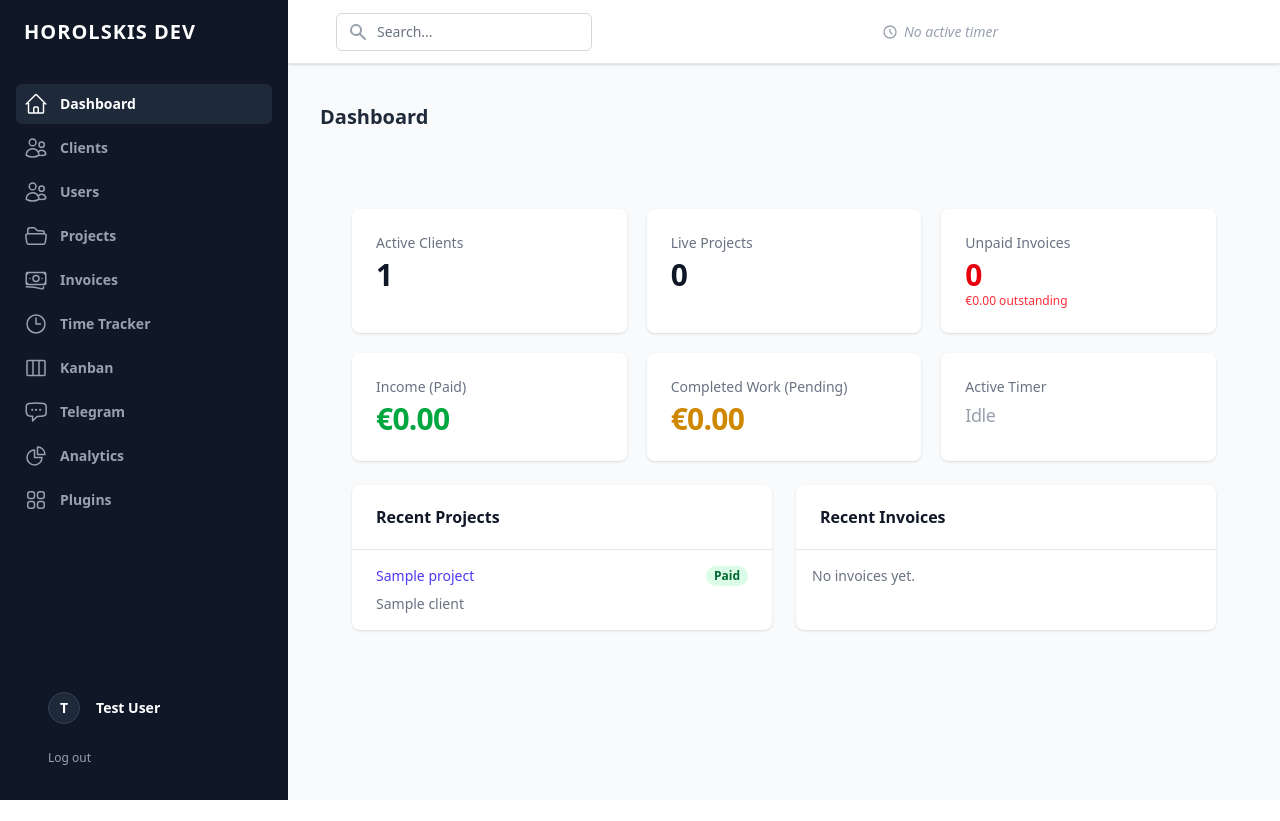
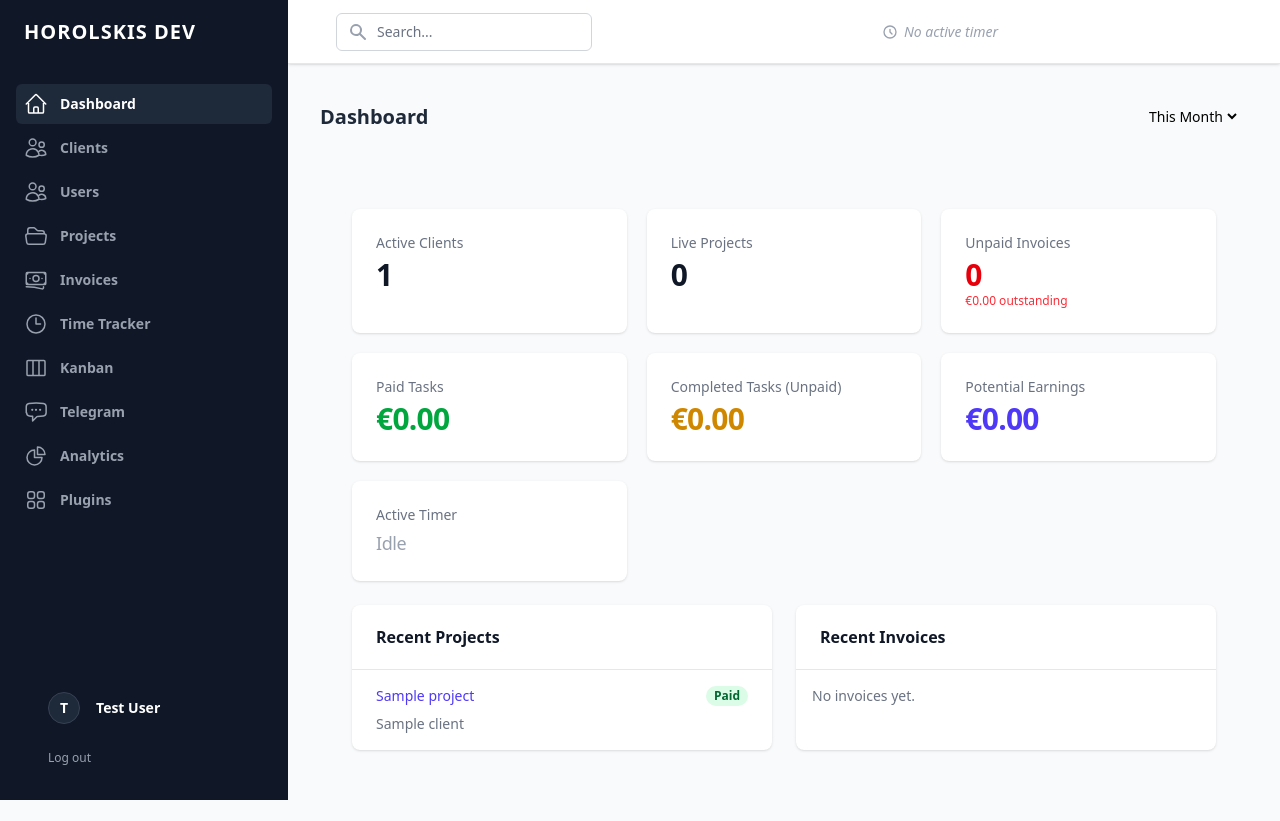
Before and after one commit to SHENiiDEV/horolskisdev, a Laravel app: page /dashboard in a window 1280 px wide. Shown: the top 821 px of the page. Before the commit the page ends 800 px from the top, so only its background shows below. Run offline with Laravel 12, Linux system fonts and the light colour scheme; a user stored in the database is signed in; data comes from the database, SQL or seed files in the repository; tables that the repository leaves empty hold one stand-in row (values such as "Sample post"); style sheets or scripts are compiled from the project's sources.

Commit message:
add dateranges

```diff
--- a/app/Http/Controllers/DashboardController.php
+++ b/app/Http/Controllers/DashboardController.php
@@ -10,57 +10,149 @@ use App\Models\TimeEntry;
 
 class DashboardController extends Controller
 {
-    public function index()
+    public function index(Request $request)
     {
         $user = auth()->user();
         $isClient = $user->isClient();
         $clientId = $user->client_id;
 
+        // Date Filtering
+        $period = $request->query('period', 'this_month');
+        $dateFrom = $request->query('date_from');
+        $dateTo = $request->query('date_to');
+
+        $startDate = null;
+        $endDate = null;
+
+        if ($period === 'this_month') {
+            $startDate = now()->startOfMonth();
+            $endDate = now()->endOfMonth();
+        } elseif ($period === 'last_month') {
+            $startDate = now()->subMonth()->startOfMonth();
+            $endDate = now()->subMonth()->endOfMonth();
+        } elseif ($period === 'custom' && $dateFrom && $dateTo) {
+            $startDate = \Carbon\Carbon::parse($dateFrom)->startOfDay();
+            $endDate = \Carbon\Carbon::parse($dateTo)->endOfDay();
+        }
+        // 'all_time' leaves dates as null
+
+        $applyDateFilter = function ($query, $column = 'created_at') use ($startDate, $endDate) {
+            if ($startDate && $endDate) {
+                $query->whereBetween($column, [$startDate, $endDate]);
+            }
+        };
+
         $projectsQuery = Project::query();
         $invoicesQuery = Invoice::query();
+
+        $applyDateFilter($invoicesQuery, 'created_at'); // Filter invoices by creation date? Or paid date for paid ones?
+        // Usually dashboard overview shows "Invoices created in this period".
+        // But for "Paid Income", we want "Paid in this period".
+        // Let's keep general counts filtered by creation.
 
         if ($isClient) {
             $projectsQuery->where('client_id', $clientId);
             $invoicesQuery->where('client_id', $clientId);
         }
 
-        // Calculate completed but unpaid work
-        $completedWork = \App\Models\Task::where('status', 'done')
+        // Helper to calculate task value
+        $calculateTaskValue = function ($tasks) {
+            return $tasks->sum(function ($task) {
+                if ($task->pricing_type === 'fixed') {
+                    return $task->rate ?? 0;
+                } else {
+                    $hours = $task->timeEntries->sum('duration') / 3600;
+                    return ($task->rate ?? 0) * $hours;
+                }
+            });
+        };
+
+        // 1. Paid Tasks (Done + Invoice Paid)
+        // Filter by Invoice updated_at (approx paid date)
+        $paidTasksQuery = \App\Models\Task::where('status', 'done')
+            ->whereHas('invoice', function ($q) use ($startDate, $endDate) {
+                $q->where('status', 'paid');
+                if ($startDate && $endDate) {
+                    $q->whereBetween('updated_at', [$startDate, $endDate]);
+                }
+            })
+            ->with('timeEntries');
+
+        // 2. Completed Tasks (Done + Not Paid)
+        // Filter by Task updated_at (completion date)
+        $completedUnpaidTasksQuery = \App\Models\Task::where('status', 'done')
             ->where(function ($query) {
                 $query->whereNull('invoice_id')
                     ->orWhereHas('invoice', function ($q) {
                         $q->where('status', '!=', 'paid');
                     });
-            });
+            })
+            ->with('timeEntries');
+
+        $applyDateFilter($completedUnpaidTasksQuery, 'updated_at');
+
+        // 3. Potential Earnings (Pending or In Progress)
+        // Filter by created_at?
+        $potentialQuery = \App\Models\Task::whereIn('status', ['pending', 'in_progress'])
+            ->with('timeEntries');
+
+        $applyDateFilter($potentialQuery, 'created_at');
 
         if ($isClient) {
-            $completedWork->whereHas('project', function ($q) use ($clientId) {
+            $paidTasksQuery->whereHas('project', function ($q) use ($clientId) {
+                $q->where('client_id', $clientId);
+            });
+            $completedUnpaidTasksQuery->whereHas('project', function ($q) use ($clientId) {
+                $q->where('client_id', $clientId);
+            });
+            $potentialQuery->whereHas('project', function ($q) use ($clientId) {
                 $q->where('client_id', $clientId);
             });
         }
 
-        $completedWorkAmount = $completedWork->with('timeEntries')->get()->sum(function ($task) {
+        $paidTasksValue = $calculateTaskValue($paidTasksQuery->get());
+        $completedUnpaidTasksValue = $calculateTaskValue($completedUnpaidTasksQuery->get());
+
+        // Custom calculator for potential to include estimated hours
+        $potentialEarnings = $potentialQuery->get()->sum(function ($task) {
             if ($task->pricing_type === 'fixed') {
                 return $task->rate ?? 0;
             } else {
-                $hours = $task->timeEntries->sum('duration') / 3600;
+                // For potential, if no time logged, use estimated
+                $seconds = $task->timeEntries->sum('duration');
+                if ($seconds > 0) {
+                    $hours = $seconds / 3600;
+                } else {
+                    $hours = $task->estimated_hours ?? 0;
+                }
                 return ($task->rate ?? 0) * $hours;
             }
         });
 
+        // Other aggregates (filtered by creation date generally)
         $stats = [
             'clients' => $isClient ? 1 : Client::count(),
-            'projects' => (clone $projectsQuery)->where('status', 'live')->count(),
+            'projects' => (clone $projectsQuery)->where('status', 'live')->count(), // Projects usually long running, maybe don't filter?
             'unpaid_invoices' => (clone $invoicesQuery)->where('status', 'sent')->count(),
-            'unpaid_amount' => (clone $invoicesQuery)->where('status', 'sent')->sum('amount'),
-            'paid_income' => (clone $invoicesQuery)->where('status', 'paid')->sum('amount'),
-            'completed_work' => $completedWorkAmount,
+            'unpaid_amount' => (clone $invoicesQuery)->where('status', 'sent')->sum('amount'), // This is mostly for "Current Outstanding", maybe shouldn't be filtered by date?
+
+            // New Metrics
+            'paid_tasks_value' => $paidTasksValue,
+            'completed_unpaid_tasks_value' => $completedUnpaidTasksValue,
+            'potential_earnings' => $potentialEarnings,
+
             'active_timer' => TimeEntry::where('user_id', $user->id)->whereNull('end_time')->with('task.project')->first(),
         ];
+
+        // Decide if we filter "Unpaid Amount" by date.
+        // "Unpaid Invoices" usually means "Currently Unpaid".
+        // If I say "Last Month", do I mean "Invoices created last month that are still unpaid"?
+        // Yes, likely.
+        // The $invoicesQuery has filter applied above at $applyDateFilter($invoicesQuery, 'created_at');
 
         $recent_projects = (clone $projectsQuery)->latest()->take(5)->get();
         $recent_invoices = (clone $invoicesQuery)->latest()->take(5)->get();
 
-        return view('dashboard', compact('stats', 'recent_projects', 'recent_invoices'));
+        return view('dashboard', compact('stats', 'recent_projects', 'recent_invoices', 'period', 'dateFrom', 'dateTo'));
     }
 }
--- a/app/Models/Project.php
+++ b/app/Models/Project.php
@@ -33,4 +33,11 @@ class Project extends Model
     {
         return $this->hasMany(ProjectIntegration::class);
     }
+
+    public function plugins()
+    {
+        return $this->belongsToMany(Plugin::class, 'plugin_project')
+            ->withPivot('plugin_version_id')
+            ->withTimestamps();
+    }
 }
--- a/resources/views/dashboard.blade.php
+++ b/resources/views/dashboard.blade.php
@@ -1,8 +1,29 @@
 <x-app-layout>
     <x-slot name="header">
-        <h2 class="font-semibold text-xl text-gray-800 leading-tight">
-            {{ __('Dashboard') }}
-        </h2>
+        <div class="flex justify-between items-center">
+            <h2 class="font-semibold text-xl text-gray-800 leading-tight">
+                {{ __('Dashboard') }}
+            </h2>
+            <form method="GET" action="{{ route('dashboard') }}" class="flex items-center space-x-2"
+                x-data="{ period: '{{ $period }}' }">
+                <select name="period" x-model="period" onchange="if(this.value !== 'custom') this.form.submit()"
+                    class="rounded-md border-gray-300 text-sm focus:border-indigo-500 focus:ring-indigo-500">
+                    <option value="this_month">This Month</option>
+                    <option value="last_month">Last Month</option>
+                    <option value="all_time">All Time</option>
+                    <option value="custom">Custom</option>
+                </select>
+
+                <div x-show="period === 'custom'" style="display: none;" class="flex space-x-2">
+                    <input type="date" name="date_from" value="{{ $dateFrom }}"
+                        class="rounded-md border-gray-300 text-sm focus:border-indigo-500 focus:ring-indigo-500">
+                    <input type="date" name="date_to" value="{{ $dateTo }}"
+                        class="rounded-md border-gray-300 text-sm focus:border-indigo-500 focus:ring-indigo-500">
+                    <button type="submit"
+                        class="px-3 py-2 bg-indigo-600 text-white rounded-md text-sm hover:bg-indigo-500">Filter</button>
+                </div>
+            </form>
+        </div>
     </x-slot>
 
     <div class="py-12">
@@ -27,14 +48,19 @@
                     <p class="text-xs text-red-500">€{{ number_format($stats['unpaid_amount'], 2) }} outstanding</p>
                 </div>
                 <div class="overflow-hidden rounded-lg bg-white px-4 py-5 shadow sm:p-6">
-                    <dt class="truncate text-sm font-medium text-gray-500">Income (Paid)</dt>
+                    <dt class="truncate text-sm font-medium text-gray-500">Paid Tasks</dt>
                     <dd class="mt-1 text-3xl font-semibold tracking-tight text-green-600">
-                        €{{ number_format($stats['paid_income'], 2) }}</dd>
+                        €{{ number_format($stats['paid_tasks_value'], 2) }}</dd>
                 </div>
                 <div class="overflow-hidden rounded-lg bg-white px-4 py-5 shadow sm:p-6">
-                    <dt class="truncate text-sm font-medium text-gray-500">Completed Work (Pending)</dt>
+                    <dt class="truncate text-sm font-medium text-gray-500">Completed Tasks (Unpaid)</dt>
                     <dd class="mt-1 text-3xl font-semibold tracking-tight text-yellow-600">
-                        €{{ number_format($stats['completed_work'], 2) }}</dd>
+                        €{{ number_format($stats['completed_unpaid_tasks_value'], 2) }}</dd>
+                </div>
+                <div class="overflow-hidden rounded-lg bg-white px-4 py-5 shadow sm:p-6">
+                    <dt class="truncate text-sm font-medium text-gray-500">Potential Earnings</dt>
+                    <dd class="mt-1 text-3xl font-semibold tracking-tight text-indigo-600">
+                        €{{ number_format($stats['potential_earnings'], 2) }}</dd>
                 </div>
                 @if(!Auth::user()->isClient())
                     <div class="overflow-hidden rounded-lg bg-white px-4 py-5 shadow sm:p-6">
```
